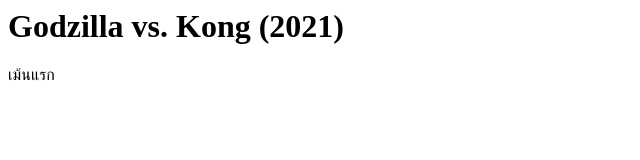
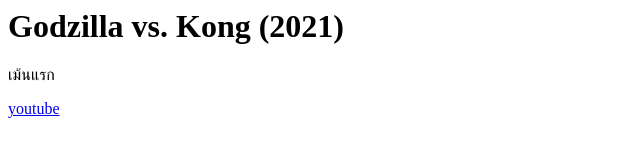
Before and after one commit to eyenarissara/MD613603-6130702316, a plain HTML site: page htmllab/index.html in a window 1280 px wide. Shown: the full height of the page, 0-640 px from the left. Drawn offline with Linux system fonts and the light colour scheme.

Commit message:
html lab

```diff
--- a/htmllab/index.html
+++ b/htmllab/index.html
@@ -5,7 +5,7 @@
     <body>
         <h1> Godzilla vs. Kong (2021)</h1>
         <p> เม้นแรก </p>
-        <a href="https://www.youtube.com/watch?v=fZVVlTdGBHY"></a>
+        <a href="https://www.youtube.com/watch?v=fZVVlTdGBHY"> youtube </a>
 
     </body>
 </html>
```
